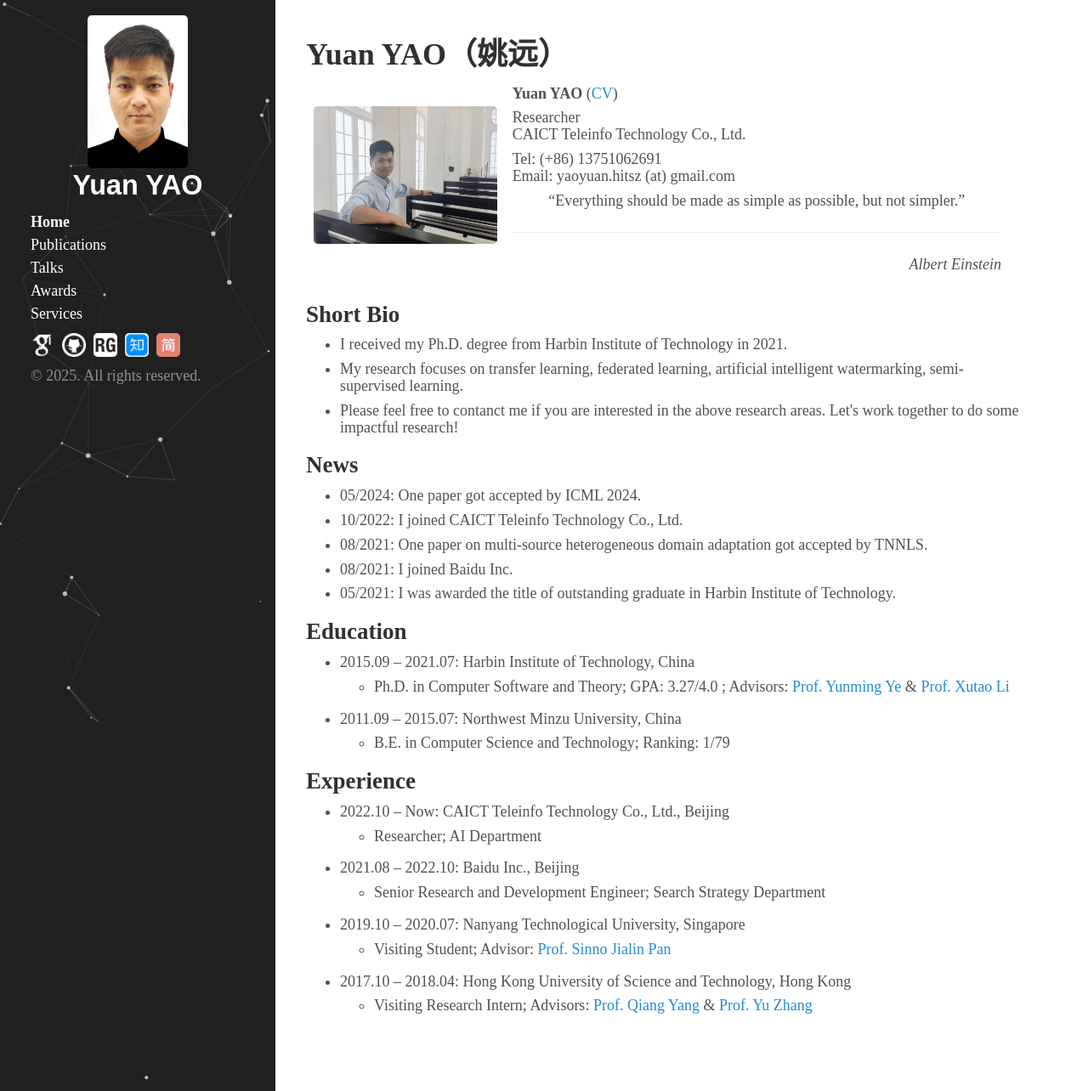
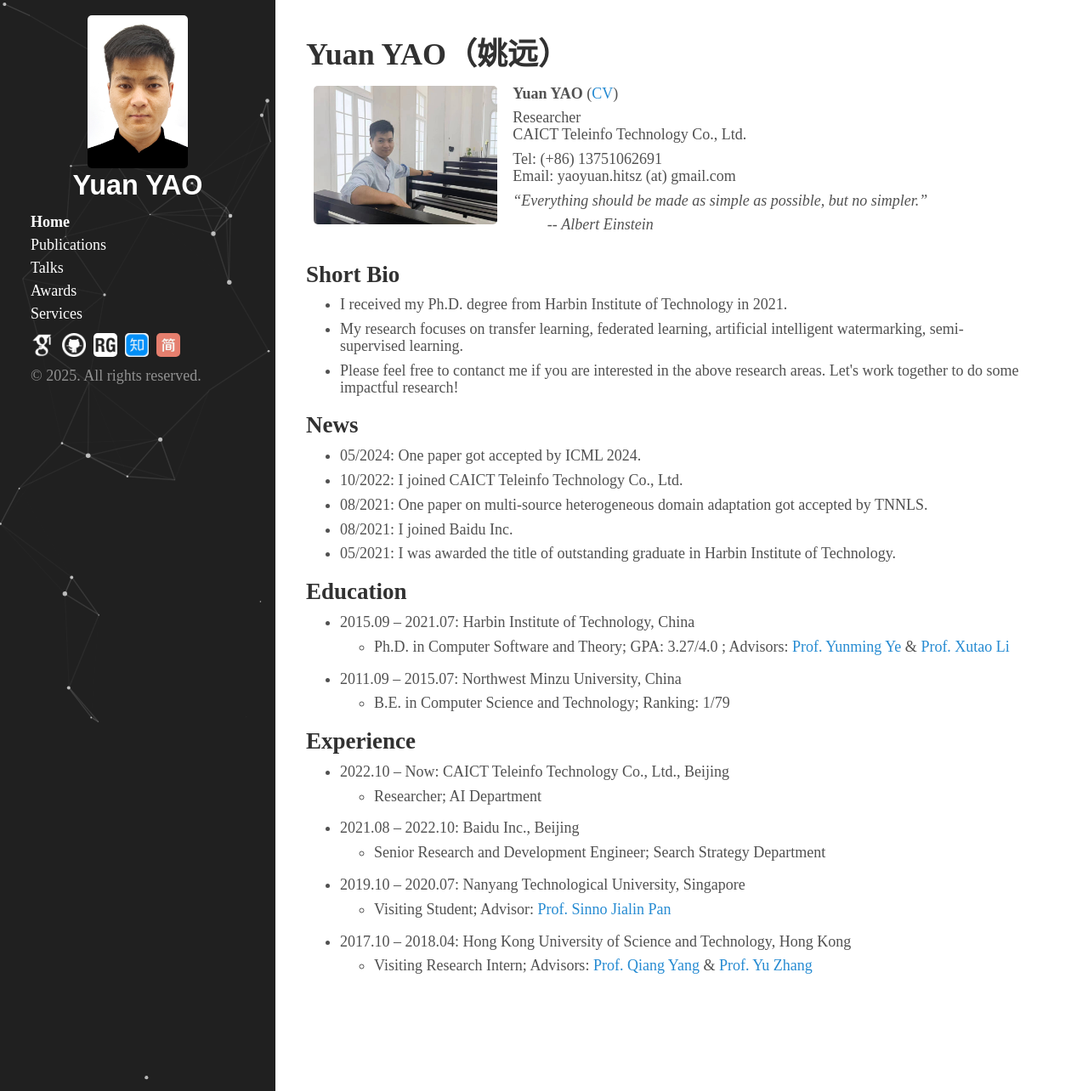
Before and after one commit to yyyaoyuan/yyyaoyuan.github.io, a Jekyll site: the page built from index.html, in a window 1280 px wide and 1284 px high. Shown: the whole window at 85% size. Built offline with Jekyll 4.4.1, drawn with Linux system fonts in a browser that asks for light colours; the list of posts is cut into pages by our own code.

Commit message:
Update index.html

```diff
--- a/index.html
+++ b/index.html
@@ -30,15 +30,10 @@ title: Yuan YAO (姚远)
 Tel: (+86) 13751062691 <br />
 Email: yaoyuan.hitsz (at) gmail.com<br />
 </p>
-<p style="text-align: center;">
-  “Everything should be made as simple as possible, but not simpler.”
+<p><i> “Everything should be made as simple as possible, but no simpler.” </i>
 </p>
-<hr>
-<p style="text-align: right; font-style: italic;">
-  Albert Einstein
+<p> &nbsp;&nbsp;&nbsp;&nbsp;&nbsp;&nbsp;&nbsp;&nbsp; -- <i> Albert Einstein </i>
 </p>
-<!-- <i> “Everything should be made as simple as possible, but no simpler.” </i>
-	                                          -- Albert Einstein -->
 <td align="left">
 </td></tr></table>
 
```
